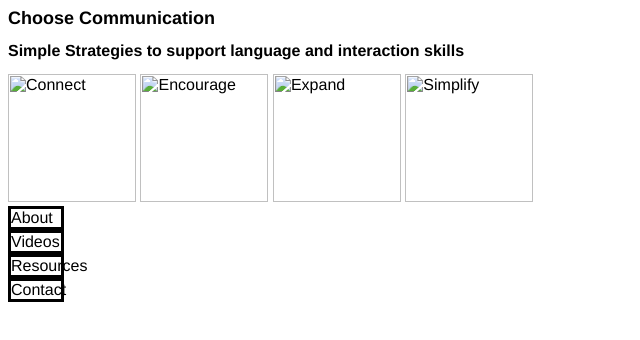
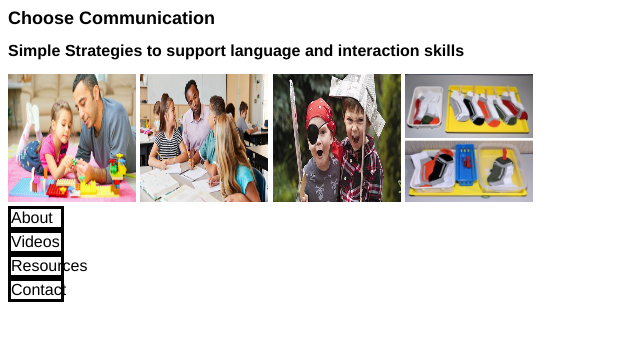
Before and after one commit to Jenishibe/week-4, a plain HTML site: page index.html in a window 1280 px wide. Shown: the whole page, without its empty margins (0-640 px from the left). Drawn offline with Linux system fonts and the light colour scheme.

Commit message:
Update index.html

```diff
--- a/index.html
+++ b/index.html
@@ -9,10 +9,10 @@
   <body>
     <h1>Choose Communication</h1>
     <h2> Simple Strategies to support language and interaction skills</h2>
-    <img src="/Users/Zouchan/Desktop/Week 4 Practice/img/connect.gif" alt="Connect"style="width:128px;height:128px;">
-    <img src="/Users/Zouchan/Desktop/Week 4 Practice/img/encourage.gif" alt="Encourage"style="width:128px;height:128px;">
-    <img src="/Users/Zouchan/Desktop/Week 4 Practice/img/expand.gif" alt="Expand"style="width:128px;height:128px;">
-    <img src="/Users/Zouchan/Desktop/Week 4 Practice/img/simplify.gif" alt="Simplify"style="width:128px;height:128px;">
+    <img src="https://github.com/Jenishibe/week-4/blob/master/Connect.jpg" alt="Connect"style="width:128px;height:128px;">
+    <img src="https://github.com/Jenishibe/week-4/blob/master/Encourage.jpg" alt="Encourage"style="width:128px;height:128px;">
+    <img src="https://github.com/Jenishibe/week-4/blob/master/Expand.jpg" alt="Expand"style="width:128px;height:128px;">
+    <img src="https://github.com/Jenishibe/week-4/blob/master/Simplify.jpg" alt="Simplify"style="width:128px;height:128px;">
  <section>
         <div>About</div>
         <div>Videos</div>
```
